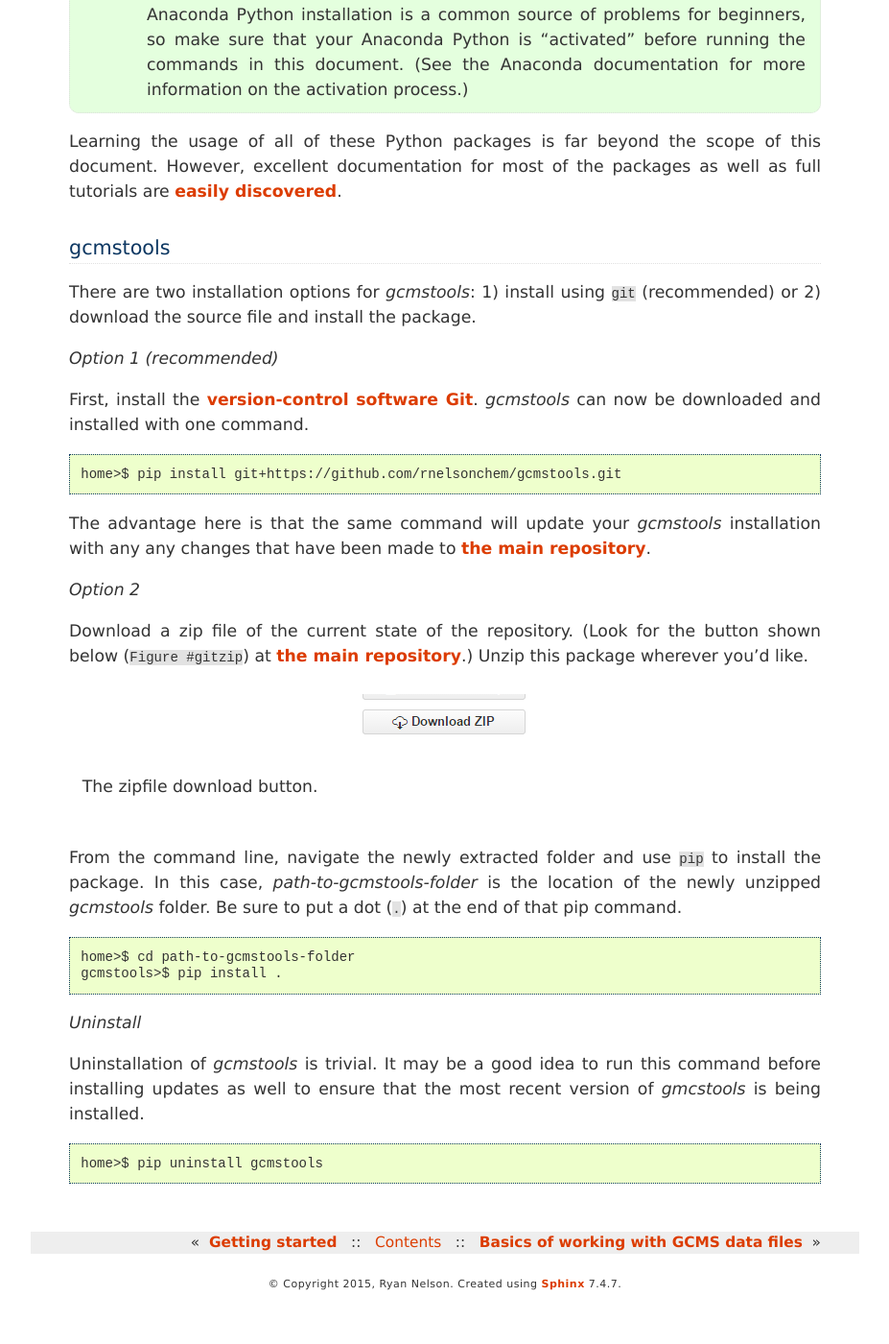
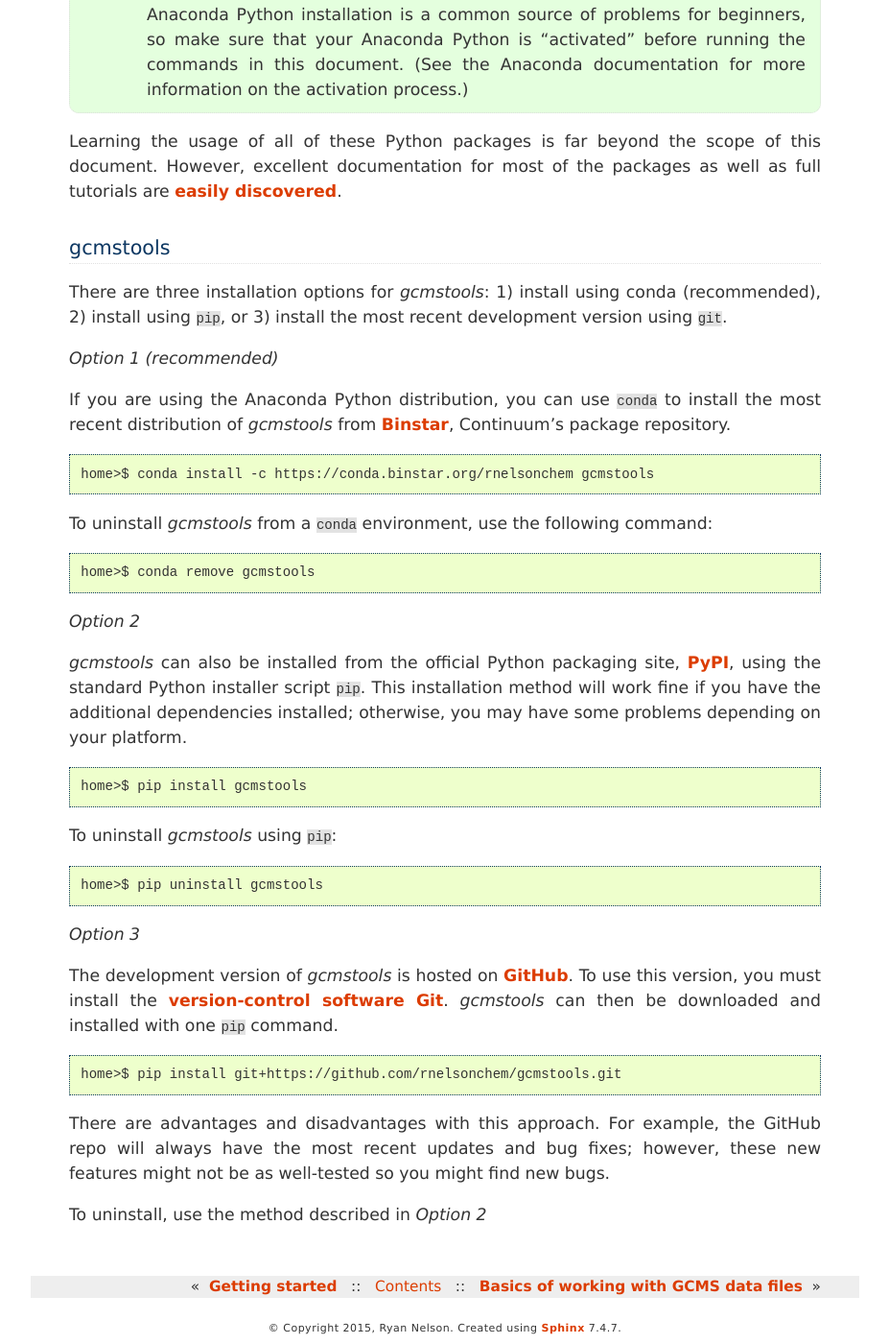
Before and after one commit to rnelsonchem/gcmstools, a Sphinx documentation site: the page built from docs/install.rst, in a window 1280 px wide and 1400 px high, scrolled down 1088 px. Shown: the whole window at 96% size, without its empty margins (176-1103 px from the left). Built offline with Sphinx 7.4.7, drawn with Linux system fonts in a browser that asks for light colours; cross-references to code outside the pages are shown as plain code; before the commit the page ends 2442 px from its top, so only the background shows below that; some of the changed text lies outside the part shown.

Commit message:
Update install docs
Added conda as the preferred installation method. Made pip from PyPI the
second method, and put pip+git last. Added uninstall instructions to each
section.

```diff
--- a/docs/install.rst
+++ b/docs/install.rst
@@ -61,53 +61,58 @@ well as full tutorials are `easily discovered`_.
 gcmstools
 ---------
 
-There are two installation options for *gcmstools*: 1) install using ``git``
-(recommended) or 2) download the source file and install the package.
+There are three installation options for *gcmstools*: 1) install using conda
+(recommended), 2) install using ``pip``, or 3) install the most recent
+development version using ``git``.
 
 *Option 1 (recommended)*
 
-First, install the `version-control software Git`_. *gcmstools* can now be
-downloaded and installed with one command.
+If you are using the Anaconda Python distribution, you can use ``conda`` to
+install the most recent distribution of *gcmstools* from `Binstar`_,
+Continuum's package repository.
+
+.. code::
+
+    home>$ conda install -c https://conda.binstar.org/rnelsonchem gcmstools
+
+To uninstall *gcmstools* from a ``conda`` environment, use the following
+command::
+
+    home>$ conda remove gcmstools
+
+*Option 2*
+
+*gcmstools* can also be installed from the official Python packaging site,
+`PyPI`_, using the standard Python installer script ``pip``. This installation
+method will work fine if you have the additional dependencies installed;
+otherwise, you may have some problems depending on your platform.
+
+.. code::
+
+    home>$ pip install gcmstools
+
+To uninstall *gcmstools* using ``pip``::
+
+    home>$ pip uninstall gcmstools
+
+
+*Option 3*
+
+The development version of *gcmstools* is hosted on `GitHub`_. To use this
+version, you must install the `version-control software Git`_. *gcmstools* can
+then be downloaded and installed with one ``pip`` command.
 
 .. code::
 
     home>$ pip install git+https://github.com/rnelsonchem/gcmstools.git
 
-The advantage here is that the same command will update your *gcmstools*
-installation with any any changes that have been made to `the main
-repository`_.
+There are advantages and disadvantages with this approach. For example, the
+GitHub repo will always have the most recent updates and bug fixes; however,
+these new features might not be as well-tested so you might find new bugs.
 
-*Option 2*
+To uninstall, use the method described in *Option 2*
 
-Download a zip file of the current state of the repository. (Look for the
-button shown below (:num:`Figure #gitzip`) at `the main repository`_.) Unzip
-this package wherever you'd like.
-
-.. _gitzip:
-
-.. figure:: ./images/git_zip.png
-
-    The zipfile download button.
-
-From the command line, navigate the newly extracted folder and use ``pip`` to
-install the package.  In this case, *path-to-gcmstools-folder* is the location
-of the newly unzipped *gcmstools* folder. Be sure to put a dot (``.``) at the
-end of that pip command.
-
-.. code::
-
-    home>$ cd path-to-gcmstools-folder
-    gcmstools>$ pip install .
-
-*Uninstall*
-
-Uninstallation of *gcmstools* is trivial. It may be a good idea to run this
-command before installing updates as well to ensure that the most recent
-version of *gmcstools* is being installed.
-
-.. code::
-
-    home>$ pip uninstall gcmstools
-
-.. _the main repository: https://github.com/rnelsonchem/gcmstools
+.. _GitHub: https://github.com/rnelsonchem/gcmstools
 .. _version-control software Git: http://git-scm.com/
+.. _Binstar: https://binstar.org/rnelsonchem
+.. _PyPI: https://pypi.python.org/pypi/gcmstools
```
Also changed, not shown: other parts of docs/install.rst (+4 -4 lines), docs/images/git_zip.png (deleted).
